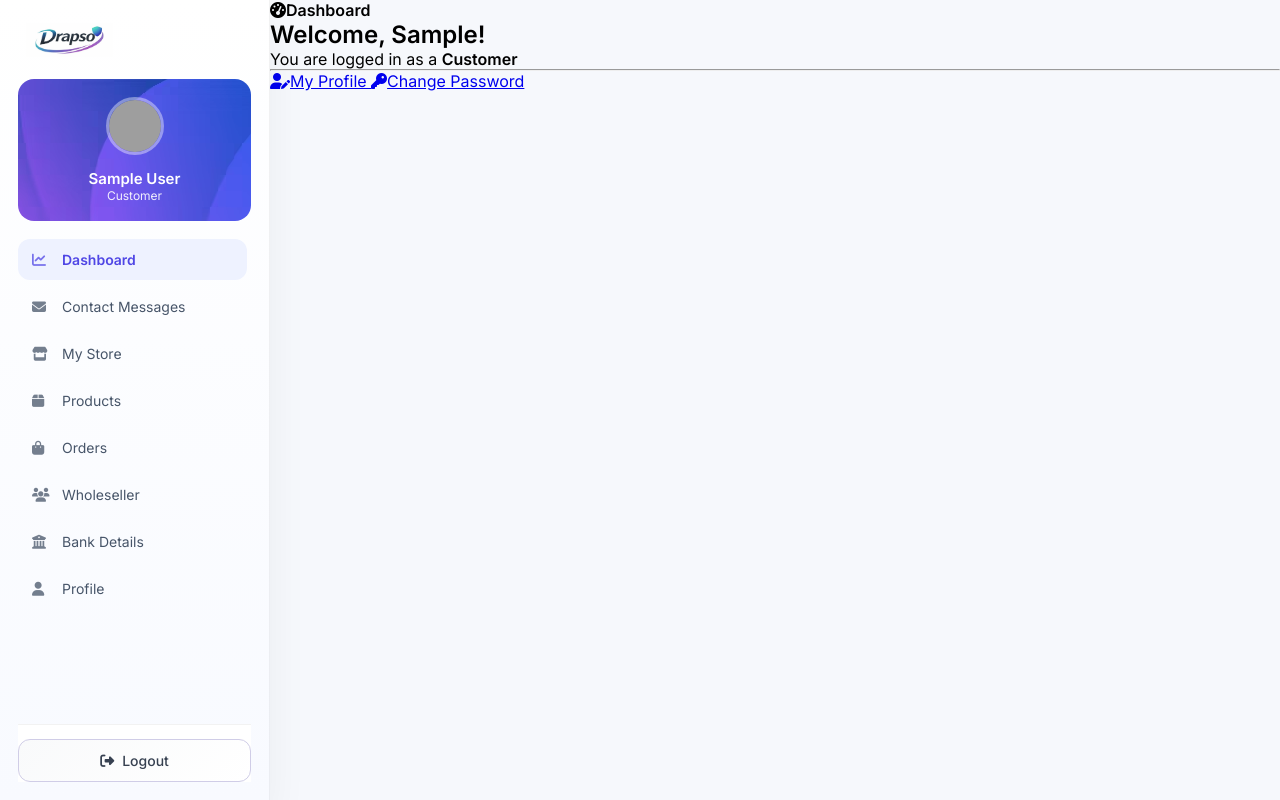
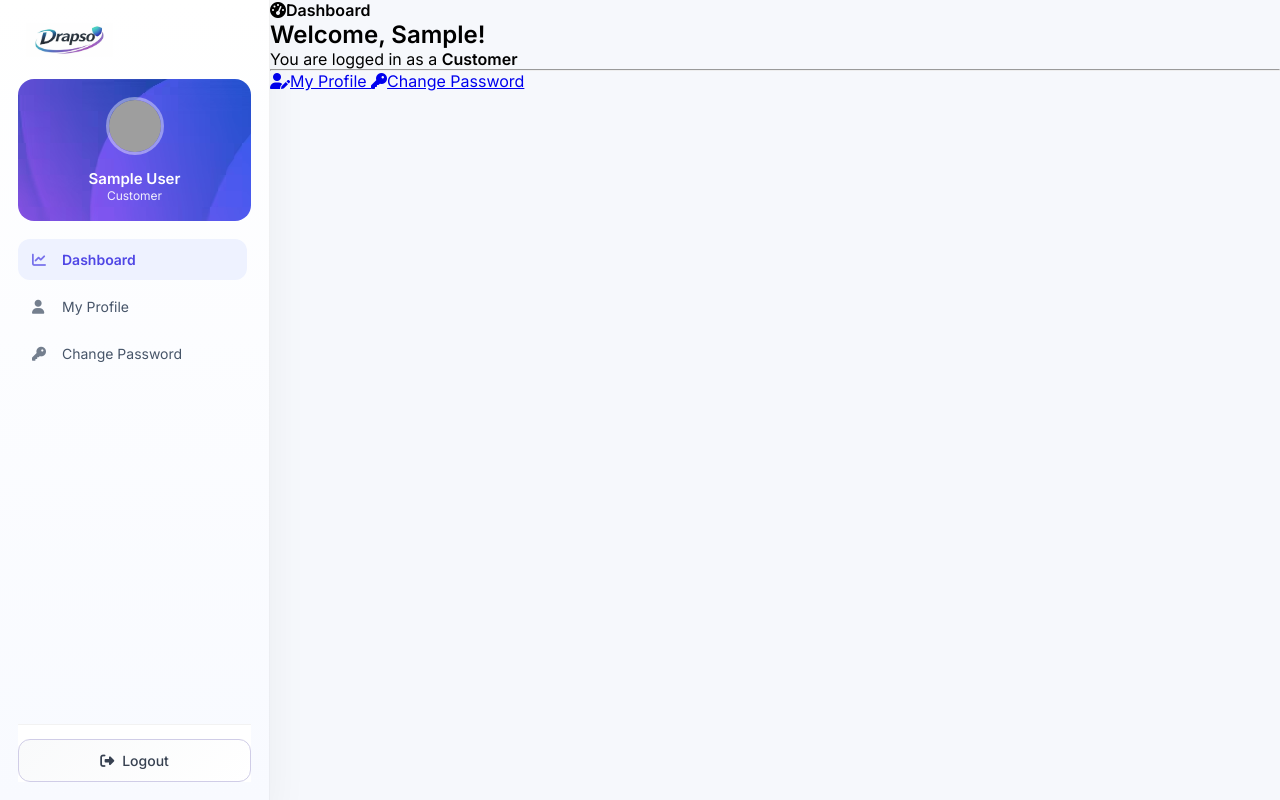
Before and after one commit to vinaykalwala/Drapso, a Django app: page /accounts/dashboard/ in a window 1280 px wide. Run offline with Django 5.2, Linux system fonts and the light colour scheme; the visitor is signed in with stand-in values (Sample User, id 1); grey boxes are pictures that could not be loaded.

Commit message:
links updated

```diff
--- a/templates/includes/sidebar.html
+++ b/templates/includes/sidebar.html
@@ -508,48 +508,81 @@
 
       <div class="menu">
 
+    <!-- COMMON FOR ALL USERS -->
+
     <a href="{% url 'accounts:dashboard' %}" class="active">
         <i class="fa-solid fa-chart-line"></i>
         Dashboard
     </a>
-            {% if request.user.is_superuser %}
+
+    <a href="{% url 'accounts:profile' %}">
+        <i class="fa-solid fa-user"></i>
+        My Profile
+    </a>
+
+
+    <!-- ADMIN / SUPERADMIN ONLY -->
+
+    {% if request.user.role == "admin" %}
+
     <a href="{% url 'contact_list' %}">
         <i class="fa-solid fa-envelope"></i>
         Contact Messages
     </a>
+
+
     {% endif %}
-            <a href="#">
-                <i class="fa-solid fa-store"></i>
-                My Store
-            </a>
 
-            <a href="#">
-                <i class="fa-solid fa-box"></i>
-                Products
-            </a>
 
-            <a href="#">
-                <i class="fa-solid fa-bag-shopping"></i>
-                Orders
-            </a>
 
-            <a href="#">
-                <i class="fa-solid fa-users"></i>
-                Wholeseller
-            </a>
+    <!-- WHOLESELLER ONLY -->
 
-            <a href="#">
+    {% if request.user.role == "wholeseller" %}
+
+
+
+    <a href="{% url 'accounts:bank_accounts' %}">
         <i class="fa-solid fa-building-columns"></i>
         Bank Details
     </a>
+     <a href="{% url 'accounts:wholeseller_addresses' %}">
+        <i class="fa-solid fa-building-columns"></i>
+        Shipping Adresses
+    </a>
 
-            <a href="{% url 'accounts:profile' %}">
-                <i class="fa-solid fa-user"></i>
-                Profile
+    {% endif %}
+
+
+
+    <!-- RESELLER ONLY -->
+
+    {% if request.user.role == "reseller" %}
+
+
+
+    <a href="{% url 'accounts:bank_accounts' %}">
+        <i class="fa-solid fa-building-columns"></i>
+        Bank Details
+    </a>
+     <a href="{% url 'accounts:reseller_addresses' %}">
+        <i class="fa-solid fa-building-columns"></i>
+        Billing Adresses
+    </a>
+
+
+
+    {% endif %}
+
+
+
+    <!-- COMMON FOR ALL USERS -->
+
+    <a href="{% url 'accounts:change_password' %}">
+        <i class="fa-solid fa-key"></i>
+        Change Password
     </a>
 
 </div>
-
 
 
         <!-- logout -->
```
Lines whose indentation alone changed are shown as unchanged.
